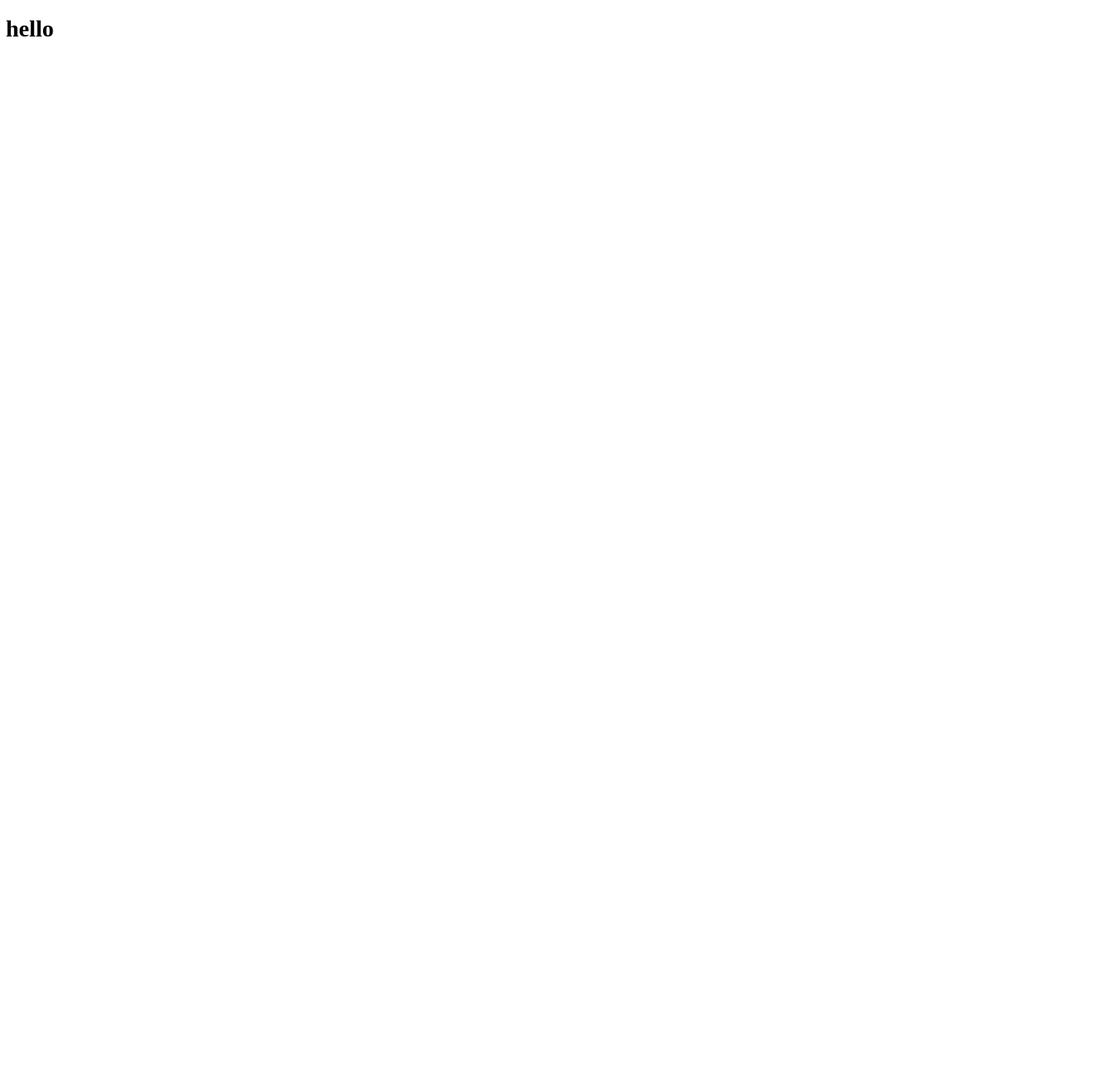
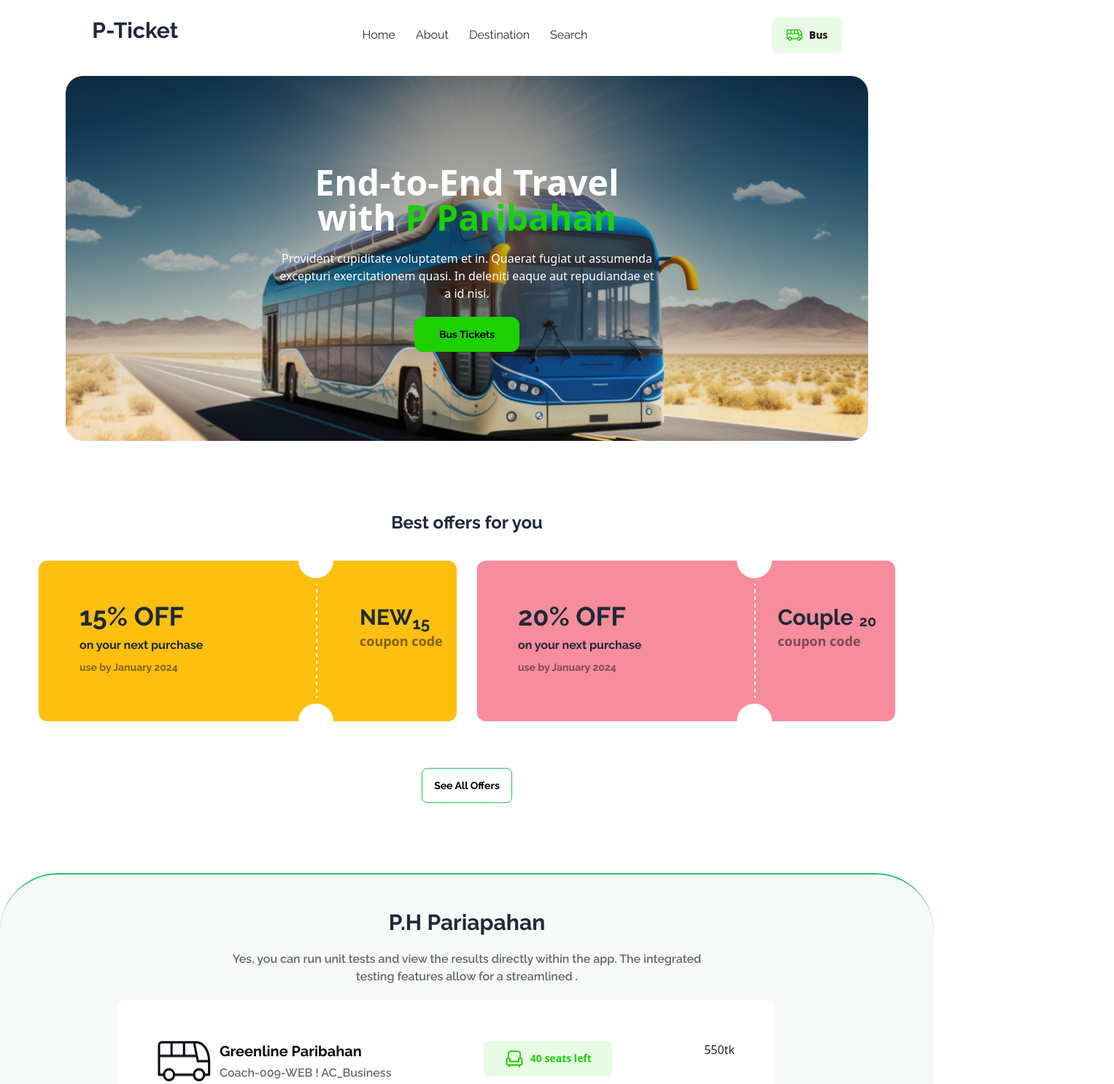
Before and after one commit to MdFuad92/Assignment-5, a plain HTML site: page index.html in a window 1280 px wide. Shown: the whole page at 73% size, 1527 px wide, since content can reach past the window. Before the commit the page ends 800 px from the top, so only its background shows below. Drawn offline with nearby package versions, Linux system fonts and the light colour scheme; a web font is replaced by a local one.

Commit message:
main section almost complete

```diff
--- a/index.html
+++ b/index.html
@@ -4,11 +4,133 @@
     <meta charset="UTF-8">
     <meta name="viewport" content="width=device-width, initial-scale=1.0">
     <title>Assignment-5</title>
+    <link rel="preconnect" href="https://fonts.googleapis.com">
+<link rel="preconnect" href="https://fonts.gstatic.com" crossorigin>
+<link href="https://fonts.googleapis.com/css2?family=Antonio:wght@100..700&family=Honk&family=Poppins:ital,wght@0,100;0,200;0,300;0,400;0,500;0,600;0,700;0,800;0,900;1,100;1,200;1,300;1,400;1,500;1,600;1,700;1,800;1,900&family=Raleway:ital,wght@0,100..900;1,100..900&display=swap" rel="stylesheet">
+    <script src="https://cdn.tailwindcss.com"></script>
+    <link href="https://cdn.jsdelivr.net/npm/daisyui@4.7.2/dist/full.min.css" rel="stylesheet" type="text/css" />
+
 </head>
 <body>
+<!-- banner and nav section -->
     <header>
-        <h1>hello</h1>
+        <div class="lg:flex lg:justify-around lg:mt-6  ">
+            <h1 class="font-['Raleway'] font-bold text-3xl">P-Ticket</h1>
+            <ul class="lg:flex justify-center items-center gap-7 font-['Raleway'] cursor-pointer  ">
+                <li class="hover:text-green-600">Home</li>
+                <li class="hover:text-green-600">About</li>
+                <li class="hover:text-green-600">Destination</li>
+                <li class="hover:text-green-600" >Search</li>
+            </ul>
+            <button class="btn btn-warning bg-[#1DD1001A] border-none w-24 hover:bg-green-500"><img src="./images/bus-icon.png" alt="">Bus</button>
+        </div>
+        <div class="lg:flex lg:justify-center lg:mt-8">
+            <div class="hero w-[1100px] h-[500px] rounded-3xl" style="background-image: url(./images/banner.png);">
+
+                <div class="hero-content text-center text-neutral-content text-white">
+                  <div class=" w-[520px] ">
+                    <h1 class="mb-5 text-5xl font-bold text-center ">End-to-End Travel with <span class="text-[#1DD100]">P Paribahan</span></h1>
+                    <p class="mb-5 text-center">Provident cupiditate voluptatem et in. Quaerat fugiat ut assumenda excepturi exercitationem quasi. In deleniti eaque aut repudiandae et a id nisi.</p>
+
+                    <button class="btn btn-active border-none hover:bg-[#1DD100] bg-[#1DD100] text-[#030712] p-3 rounded-xl font-['Raleway'] font-bold w-36 hover:bg-none ">Bus Tickets</button>
+                  </div>
+                </div>
+              </div>
+        </div>
+
+
     </header>
+
+    <main>
+         <!-- first main section -->
+        <div class="font-['Raleway'] font-bold text-2xl flex justify-center mt-24 mb-9" ><h1>Best offers for you</h1>
+        </div>
+
+
+       <div class="flex justify-center gap-7 mb-16">
+        <!-- coupon 1 -->
+        <div class="bg-[#FFBF0F] w-[573px] h-[220px] rounded-l-xl rounded-r-xl p-14 ">
+        <div class="flex flex-col gap-2">
+        <h2 class="font-['Raleway'] font-bold text-4xl  relative">15% OFF</h2><p class="relative font-['Raleway'] font-bold text-base  ">on your next purchase</p><p class="font-['Raleway'] font-bold text-sm text-[#03071280]">use by January 2024</p>
+
+    </div>
+    <div class="flex flex-col justify-center  relative left-96 bottom-24  ">
+        <h2 class="font-['Raleway'] font-bold text-3xl  ">NEW<sub>15</sub></h2>
+        <p class="font-semibold text-lg text-[#03071280]">coupon code</p>
+    </div>
+
+    <img class="relative left-[300px] bottom-[220px] "  src="./images/cupon-devider.png" alt="">
+
+</div>
+<!-- coupon 2 -->
+
+<div class="bg-[#F78C9C] w-[573px] h-[220px] rounded-l-xl rounded-r-xl p-14 ">
+        <div class="flex flex-col gap-2">
+        <h2 class="font-['Raleway'] font-bold text-4xl  relative">20% OFF</h2><p class="relative font-['Raleway'] font-bold text-base  ">on your next purchase</p><p class="font-['Raleway'] font-bold text-sm text-[#03071280]">use by January 2024</p>
+
+    </div>
+    <div class="flex flex-col justify-center  relative left-[356px] bottom-24  ">
+        <div class="flex justify-normal items-center gap-2"> <h2 class="font-['Raleway'] font-bold text-3xl   ">Couple</h2><sub class="font-['Raleway'] font-bold text-xl">20</sub></div>
+
+        <p class="font-semibold text-lg text-[#03071280]">coupon code</p>
+    </div>
+
+    <img class="relative left-[300px] bottom-[220px] "  src="./images/cupon-devider.png" alt="">
+
+</div>
+
+</div>
+<div class="flex justify-center">
+    <button class="btn  btn-warning hover:border-green-500 border-green-500 hover:bg-white bg-white font-['Raleway'] font-bold mb-24">See All Offers</button>
+</div>
+
+
+
+<div class="min-h-screen min-w-screen bg-[#F7F8F8] rounded-tl-[80px] rounded-tr-[80px] border-t-2  border-green-500">
+    <div class="flex justify-center mt-12">
+        <h1 class="font-['Raleway'] font-bold text-3xl">P.H Pariapahan</h1>
+
+    </div>
+    <div class="flex justify-center mt-5"><p class="font-['Raleway'] font-semibold text-base text-[#03071299] text-center">Yes, you can run unit tests and view the results directly within the app. The integrated <br>testing features allow for a streamlined .</p></div>
+<!-- BUS TICKET -->
+
+<div class=" relative left-40  bg-[#FFFF] w-[903px] h-[418px] rounded-l-xl rounded-r-xl p-14 mt-5  ">
+
+
+    <div class="flex justify-between  ">
+        <div class="flex justify-start gap-3">
+            <img src="./images/bus-logo.png" alt="">
+            <h3 class="font-['Raleway'] font-bold text-xl text-[#030712]">Greenline Paribahan <br><span class="text-base font-['Raleway'] font-semibold text-[#03071299]">Coach-009-WEB ! AC_Business</span></h3>
+        </div>
+       <div >
+        <button class="btn  bg-[#1DD1001A] border-none w-44  text-[#1DD100]"><img src="./images/seat-green.png " alt="">40 seats left</button>
+
+
+
+
+       </div>
+       <div>
+        <h2 class="">550tk</h2>
+       </div>
+
+
+
+    </div>
+
+
+
+
+
+
+</div>
+
+
+</div>
+
+    </main>
+    <footer>
+
+    </footer>
 
 </body>
 </html>
```
Also changed, not shown: images/banner.png (added), images/bus-icon.png (added), images/bus-logo.png (added), images/cupon-devider.png (added), images/fare.png (added), images/info-devider.png (added), images/people.png (added), images/playstore.png (added), images/seat-gray.png (added), images/seat-green-filled.png (added), images/seat-green.png (added), images/stoppage.png (added), images/success.png (added), images/tabler-icon-bus.svg (added), 2 more files.
